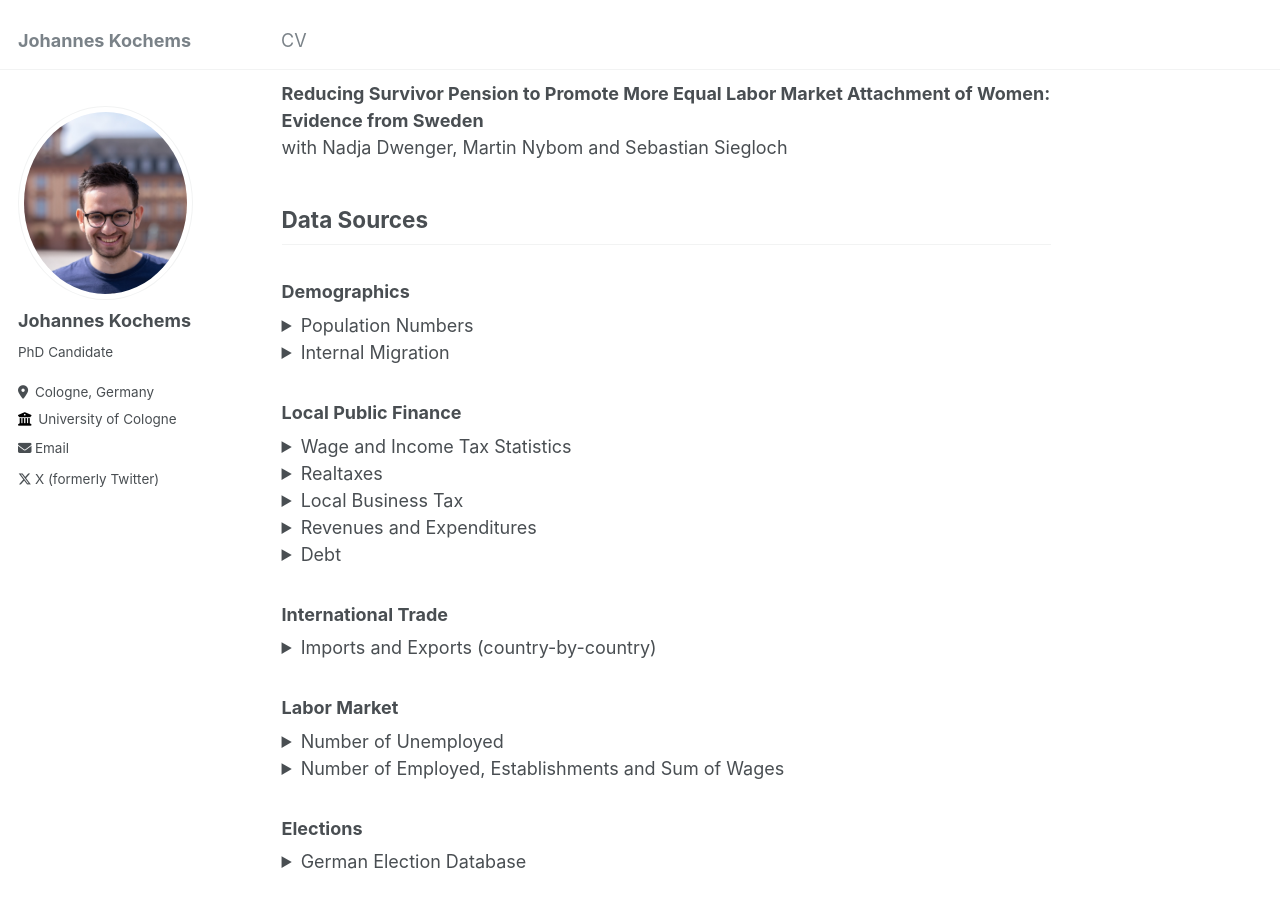
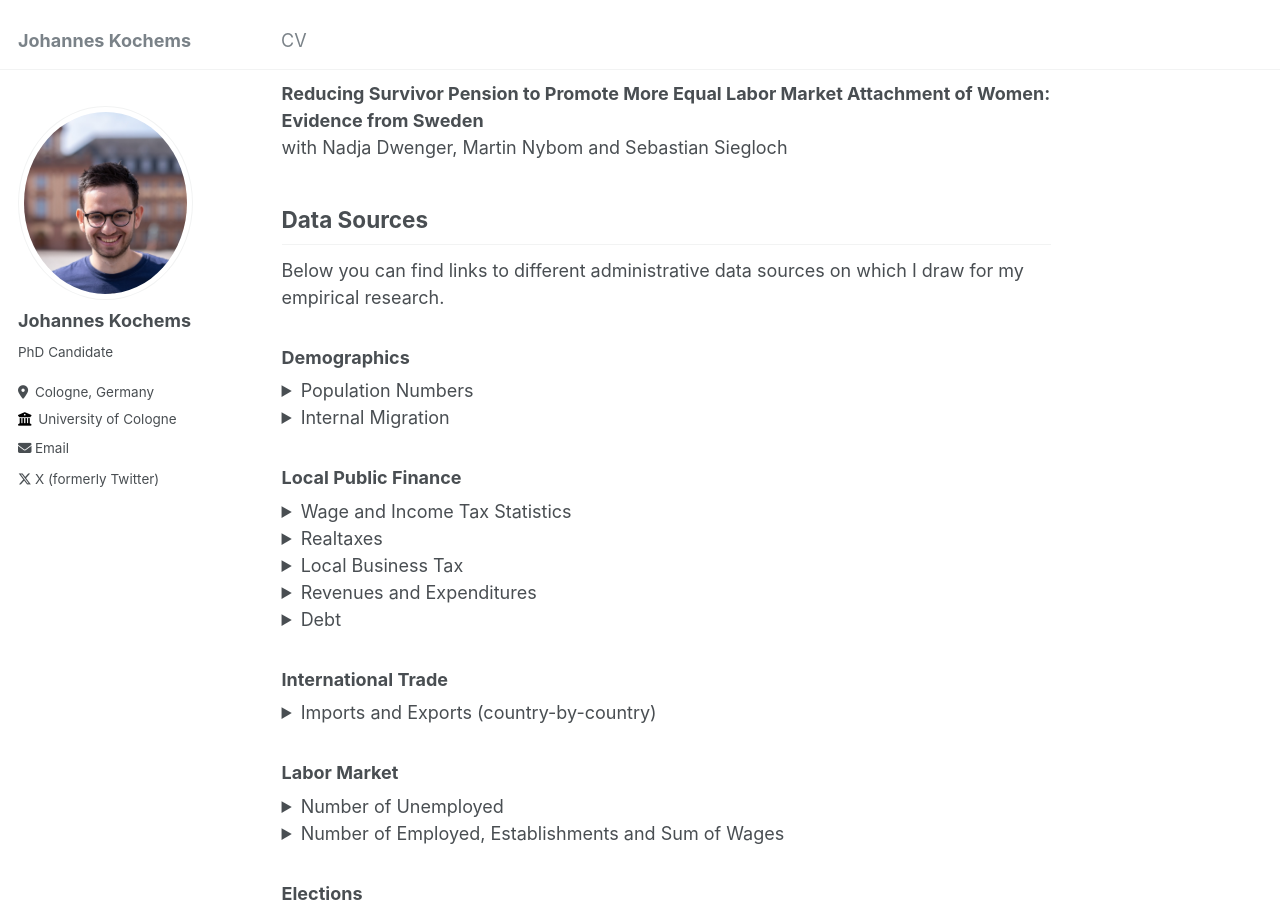
Before and after one commit to jkochems/jkochems.github.io, a Jekyll site: the page built from _pages/about.md, in a window 1280 px wide and 900 px high, scrolled down 1296 px. Built offline with Jekyll 4.4.1, drawn with Linux system fonts in a browser that asks for light colours.

Commit message:
Added data sources description

```diff
--- a/_pages/about.md
+++ b/_pages/about.md
@@ -68,6 +68,7 @@ with Nadja Dwenger, Martin Nybom and Sebastian Siegloch <br />
 
 Data Sources
 ------
+Below you can find links to different administrative data sources on which I draw for my empirical research.
 
 ### Demographics
 <details>
```
